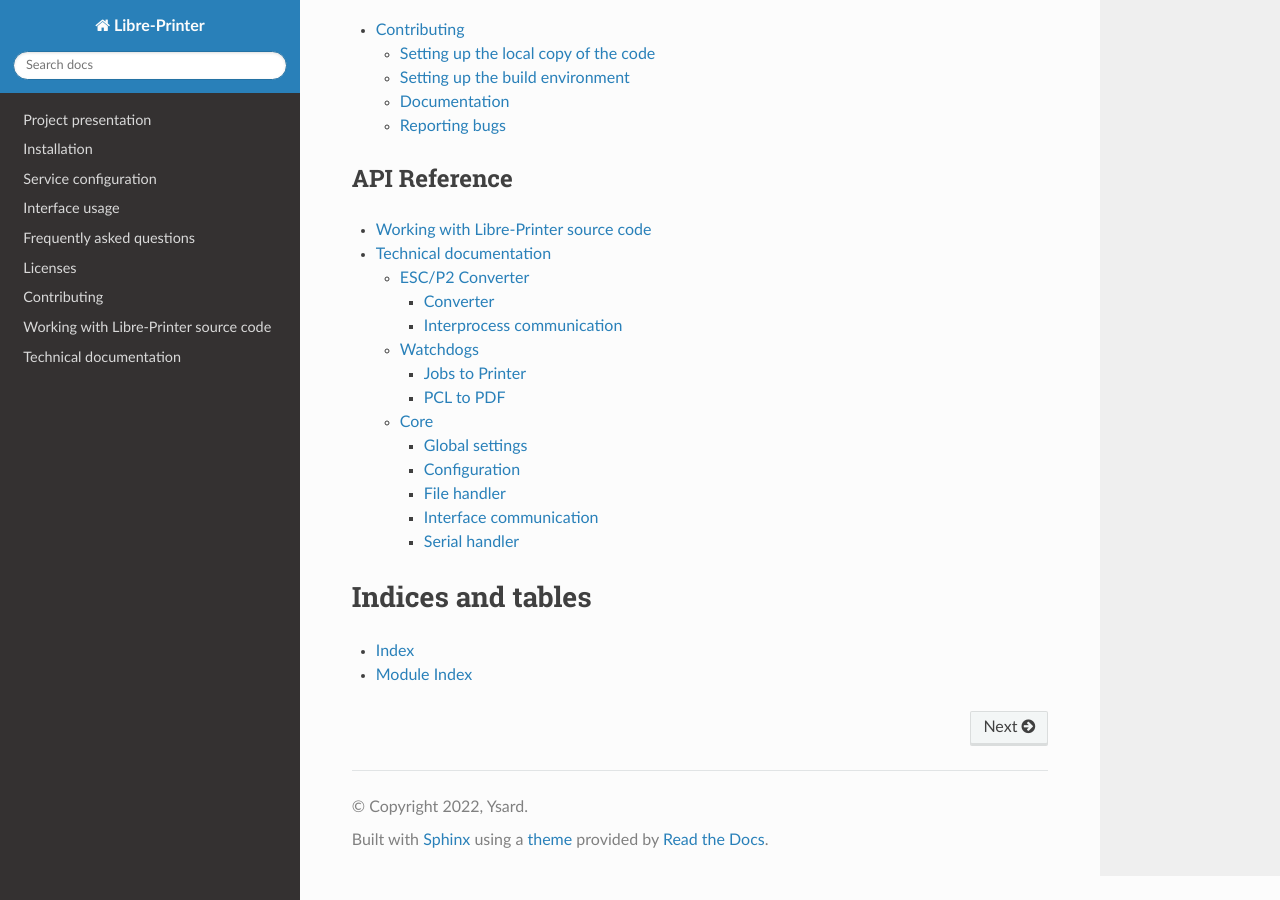
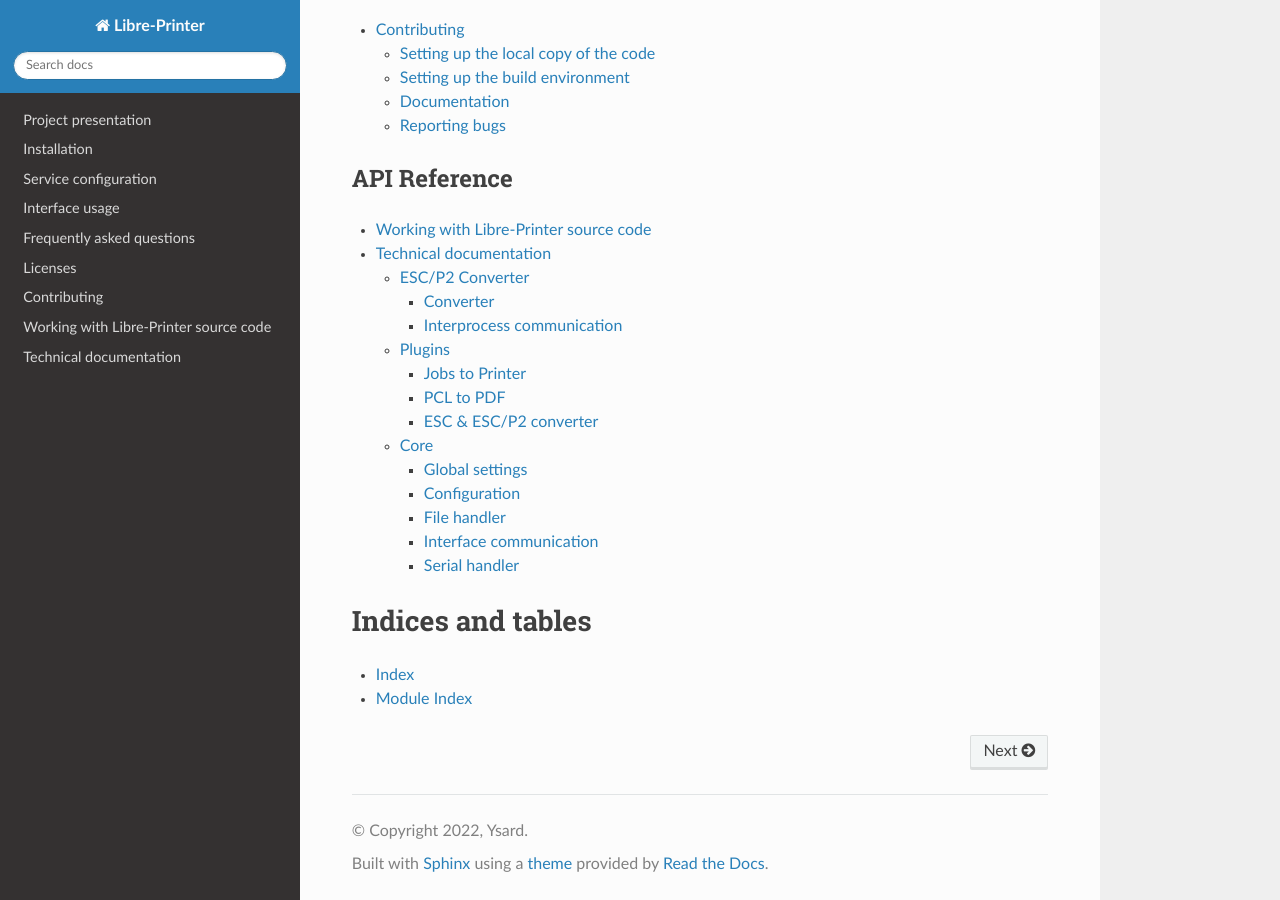
Before and after one commit to ysard/libre-printer, a Sphinx documentation site: the page built from doc/source/index.rst, in a window 1280 px wide and 900 px high, scrolled down 1190 px. Built offline with Sphinx 7.4.7 and the Read the Docs theme 2.0.0, drawn with Linux system fonts in a browser that asks for light colours.

Commit message:
[doc] Sync watchdogs to plugins architecture

```diff
--- a/doc/source/watchdogs_doc.rst
+++ b/doc/source/watchdogs_doc.rst
@@ -1,16 +1,24 @@
-*********
-Watchdogs
-*********
+*******
+Plugins
+*******
+
+.. automodule:: libreprinter.plugins
+   :members:
 
 Jobs to Printer
 ===============
 
-.. automodule:: libreprinter.jobs_to_printer_watchdog
+.. automodule:: libreprinter.plugins.lp_jobs_to_printer_watchdog
    :members:
-
 
 PCL to PDF
 ==========
 
-.. automodule:: libreprinter.pcl_to_pdf_watchdog
+.. automodule:: libreprinter.plugins.lp_pcl_to_pdf_watchdog
    :members:
+
+ESC & ESC/P2 converter
+======================
+
+.. automodule:: libreprinter.plugins.lp_escp2_converter
+   :members:
```
